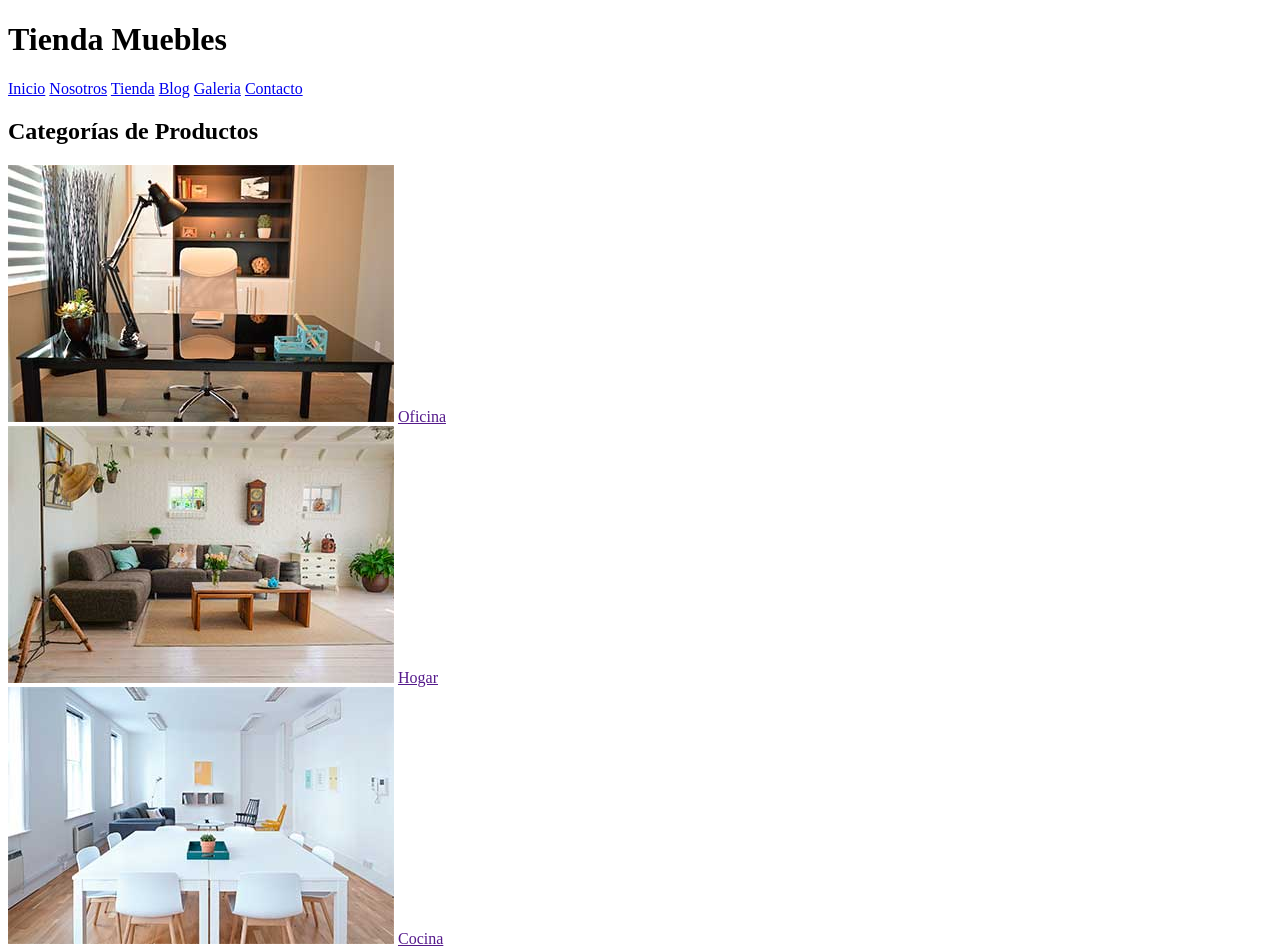
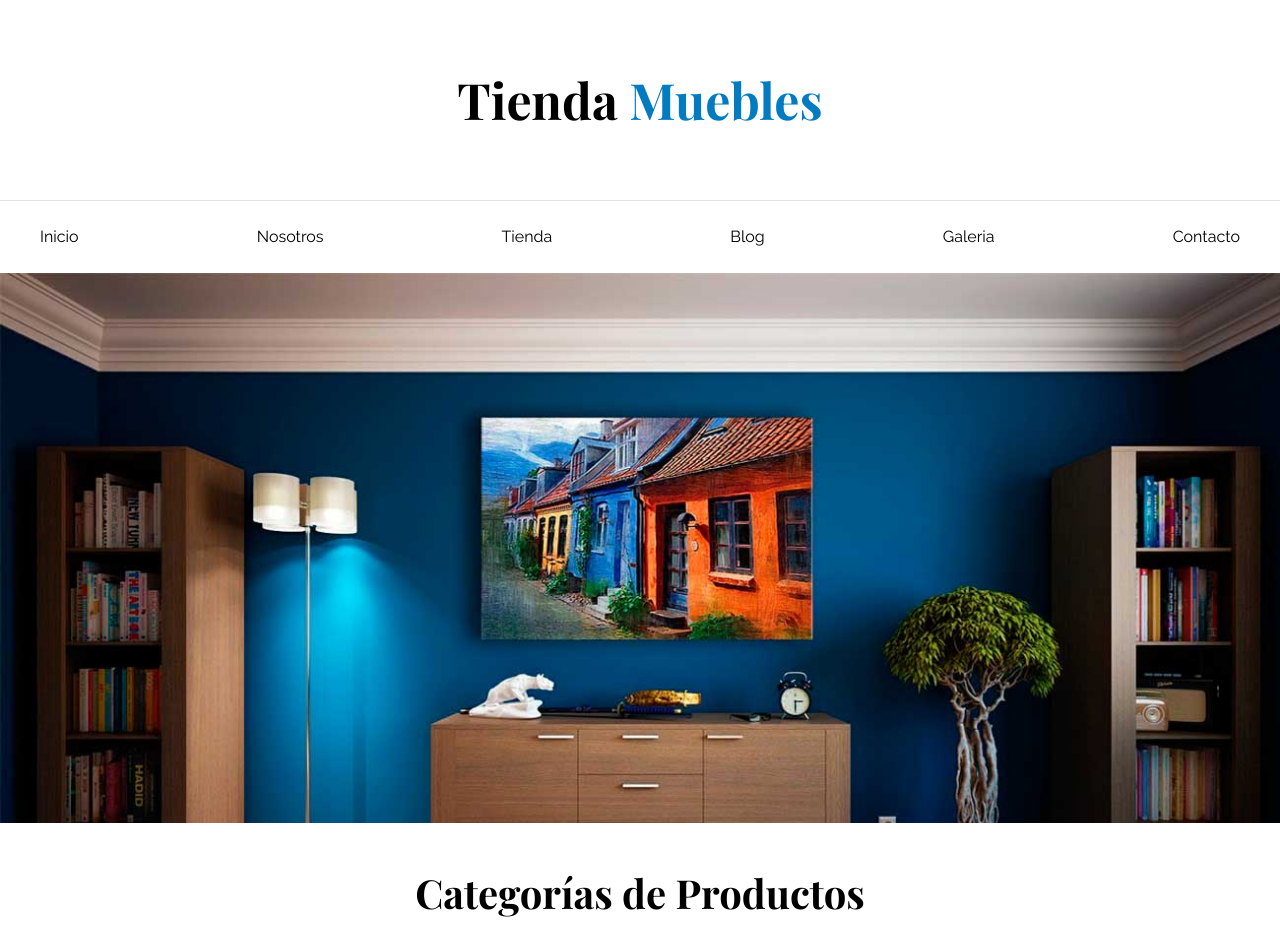
Before and after one commit to JRGironDev/EcommerceMuebles, a plain HTML site: page index.html in a window 1280 px wide. Shown: the top 952 px of the page. Drawn offline with nearby package versions, Linux system fonts and the light colour scheme; files that its build step writes are made by us from their sources.

Commit message:
Aplicando estilos

```diff
--- a/css/app.css
+++ b/css/app.css
@@ -0,0 +1,106 @@
+html {
+  box-sizing: border-box;
+  font-size: 62.5%; /* 1REM = 10px*/
+}
+
+*,
+*:before,
+*::after {
+  box-sizing: inherit;
+}
+
+body {
+  font-family: "Raleway", sans-serif;
+  font-size: 1.6rem;
+  line-height: 2;
+}
+
+/* Globales */
+
+h1,
+h2,
+h3 {
+  font-family: "Playfair Display", serif;
+  margin: 0;
+}
+
+h1 {
+  font-size: 5rem;
+}
+h2 {
+  font-size: 4rem;
+}
+h3 {
+  font-size: 3rem;
+}
+
+a {
+  text-decoration: none;
+  color: #000;
+}
+
+img {
+  max-width: 100%;
+  display: block;
+}
+
+.contenedor {
+  margin: 0 auto;
+  max-width: 120rem;
+}
+
+/* Header y Navegación */
+.nombre-sitio {
+  margin: 5rem;
+  text-align: center;
+}
+
+.nombre-sitio span {
+  color: #037bc0;
+}
+
+.contenedor-navegacion {
+  border-top: 0.1rem solid #e1e1e1;
+}
+
+.nav-principal {
+  padding: 2rem 0;
+  display: flex;
+  justify-content: space-between;
+}
+
+.hero {
+  background-image: url(../img/principal.jpg);
+  height: 55rem;
+  background-repeat: no-repeat;
+  background-size: cover;
+}
+
+/*Categorias*/
+
+.categorias h2 {
+  margin: 3rem;
+}
+
+.listado-categorias {
+  display: grid;
+  grid-template-columns: repeat(3, 1fr);
+  gap: 2rem;
+}
+
+.categorias h2 {
+  text-align: center;
+}
+
+.categoria a {
+  text-align: center;
+  display: block;
+  padding: 20px;
+  font-size: 20px;
+}
+
+.categoria a:hover {
+  background-color: #037bc0;
+  color: #fff;
+  border-bottom-right-radius: 10px;
+}
--- a/index.html
+++ b/index.html
@@ -4,14 +4,22 @@
     <meta charset="UTF-8" />
     <meta name="viewport" content="width=device-width, initial-scale=1.0" />
     <title>Ecommerce Muebles</title>
-    <link rel="stylesheet" href="app.css" />
+    <link rel="stylesheet" href="css/normalize.css" />
+    <link rel="preconnect" href="https://fonts.googleapis.com" />
+    <link rel="preconnect" href="https://fonts.gstatic.com" crossorigin />
+    <link
+      href="https://fonts.googleapis.com/css2?family=Playfair+Display:wght@700&family=Raleway:wght@400;700;900&display=swap"
+      rel="stylesheet"
+    />
+    <link rel="stylesheet" href="css/app.css" />
   </head>
   <body>
     <header>
-      <h1>Tienda Muebles</h1>
+      <h1 class="nombre-sitio">Tienda <span>Muebles</span></h1>
     </header>
 
-    <nav>
+    <div class="contenedor-navegacion">
+      <nav class="nav-principal contenedor">
         <a href="index.html">Inicio</a>
         <a href="nosotros.html">Nosotros</a>
         <a href="tienda.html">Tienda</a>
@@ -19,26 +27,29 @@
         <a href="galeria.html">Galeria</a>
         <a href="contacto.html">Contacto</a>
       </nav>
+    </div>
 
-    <section>
-      <h2>Categorías de Productos</h2>
-      <div>
-        <div>
+    <div class="hero"></div>
+
+    <section class="contenedor categorias">
+      <h2>Categorías de <span>Productos</span></h2>
+      <div class="listado-categorias">
+        <div class="categoria">
           <img src="img/categoria1.jpg" alt="Imagen Categoria" />
           <a href="">Oficina</a>
         </div>
-        <div>
+        <div class="categoria">
           <img src="img/categoria2.jpg" alt="Imagen Categoria" />
           <a href="">Hogar</a>
         </div>
-        <div>
+        <div class="categoria">
           <img src="img/categoria3.jpg" alt="Imagen Categoria" />
           <a href="">Cocina</a>
         </div>
       </div>
     </section>
 
-    <section>
+    <section class="sobre-nosotros">
       <div>
         <h2>Sobre Nosotros</h2>
         <p>
```
Also changed, not shown: nosotros.html (+1 -1 lines). Lines whose indentation alone changed are shown as unchanged.
